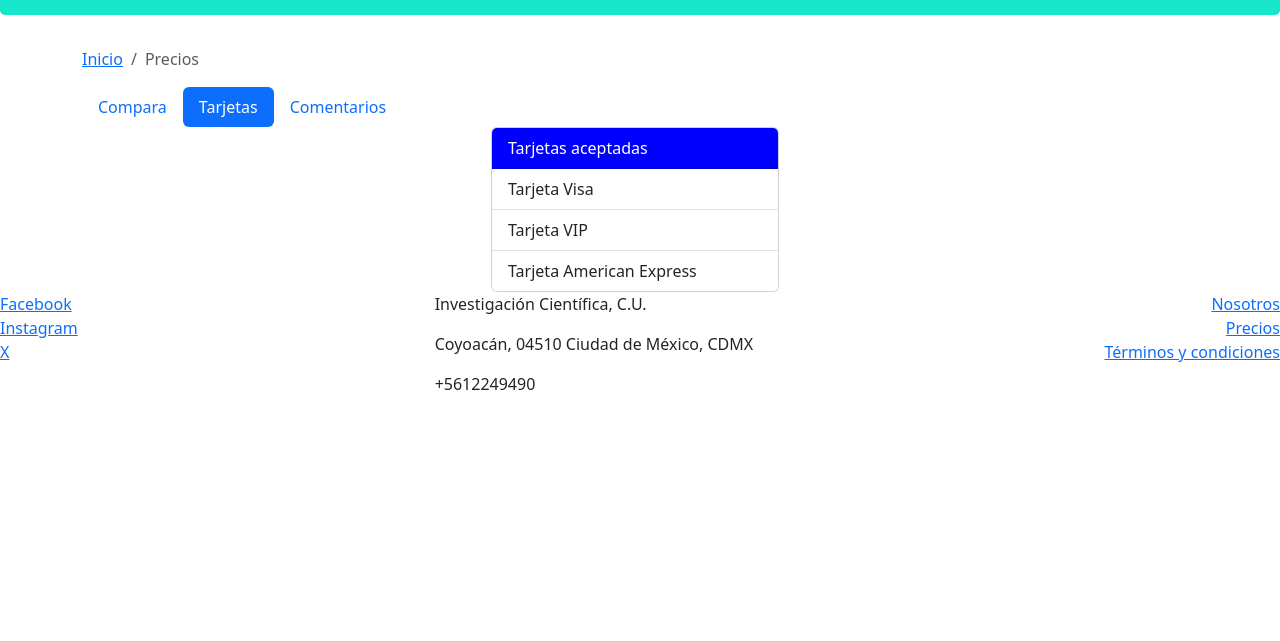
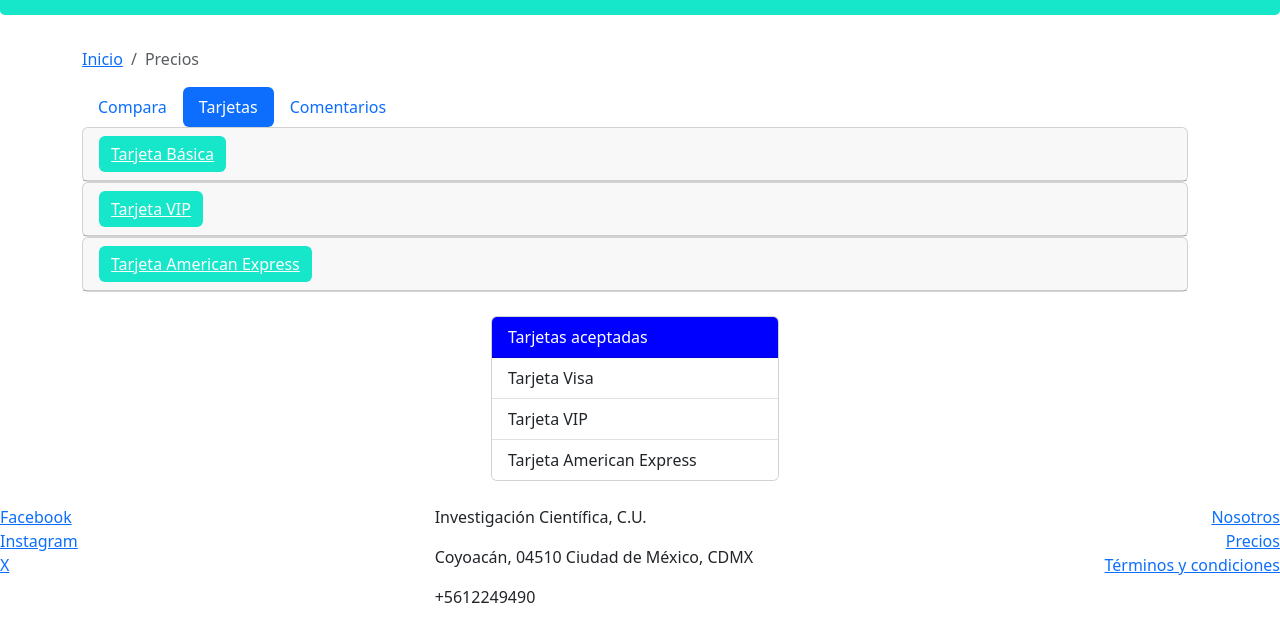
Before and after one commit to Alejandro-Estrada-1/guia-hoteles, a website: page precios.html in a window 1280 px wide. Both pictures are taken after a click on the tab "Tarjetas". Shown: the part 155-796 px from the top of the page. Drawn offline with nearby package versions, Linux system fonts and the light colour scheme; a web font is replaced by a local one.

Commit message:
accordions

```diff
--- a/precios.html
+++ b/precios.html
@@ -143,6 +143,56 @@
       </div>
 
       <div class="tab-pane fade" id="tarjetas" role="tabpanel" aria-labelledby="tarjetas-tab">
+        <div class="accordion" id="accordionTarjetas">
+          <div class="card">
+            <div class="card-header" id="headingOne">
+              <h5 class="mb-0">
+                <button class="btn btn-link" type="button" data-bs-toggle="collapse" data-bs-target="#collapseBasica" aria-expanded="true" aria-controls="collapseBasica">
+                  Tarjeta Básica
+                </button>
+              </h5>
+            </div>
+
+            <div id="collapseBasica" class="collapse" aria-labelledby="headingOne" data-parent="#accordionTarjetas">
+              <div class="card-body">
+                Puedes reservar en 3 meses sin intereses.
+              </div>
+            </div>
+          </div>
+          <div class="card">
+            <div class="card-header" id="headingTwo">
+              <h5 class="mb-0">
+                <button class="btn btn-link" type="button" data-bs-toggle="collapse" data-bs-target="#collapseVIP" aria-expanded="true" aria-controls="collapseVIP">
+                  Tarjeta VIP
+                </button>
+              </h5>
+            </div>
+
+            <div id="collapseVIP" class="collapse" aria-labelledby="headingTwo" data-parent="#accordionTarjetas">
+              <div class="card-body">
+                Puedes reservar en 6 meses sin intereses.
+              </div>
+            </div>
+          </div>
+          <div class="card">
+            <div class="card-header" id="headingThree">
+              <h5 class="mb-0">
+                <button class="btn btn-link" type="button" data-bs-toggle="collapse" data-bs-target="#collapseAE" aria-expanded="true" aria-controls="collapseAE">
+                  Tarjeta American Express
+                </button>
+              </h5>
+            </div>
+
+            <div id="collapseAE" class="collapse" aria-labelledby="headingThree" data-parent="#accordionTarjetas">
+              <div class="card-body">
+                Puedes reservar en 3 meses sin intereses. O en su lugar en 12 meses sin intereses sin comisiones.
+              </div>
+            </div>
+          </div>
+
+        </div>
+        <br>
+
         <div class="d-flex justify-content-center">
           <div class="card" style="width: 18rem;">
             <div class="card-header" style="background-color: blue; color: white;">Tarjetas aceptadas</div>
@@ -160,7 +210,7 @@
     </div>
 
   </div>
-
+  <br>
   <footer>
     <div class="row">
       <div class="col-sm-4 d-flex flex-column">
```
